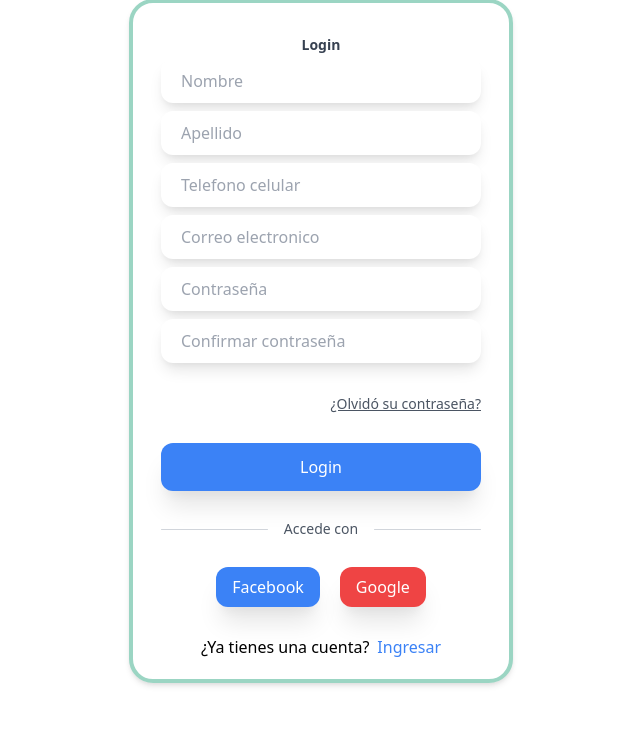
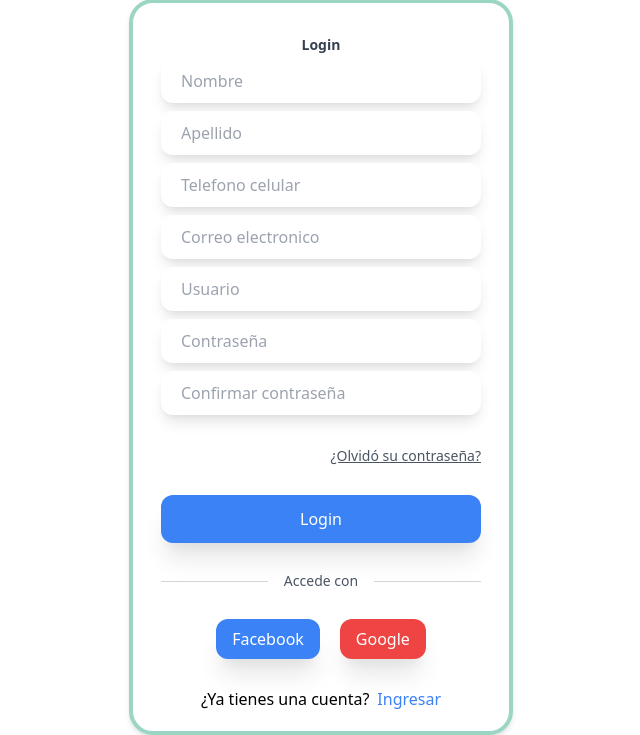
Before and after one commit to Leongon/clasevirtual, a Flask app: page /registrar in a window 1280 px wide. Shown: the part 97-832 px from the top of the page, without its empty margins (319-959 px from the left). Before the commit the page ends 783 px from the top, so only its background shows below. Run offline with Flask 2, Linux system fonts and the light colour scheme; some libraries are stand-ins or nearby versions.

Commit message:
29/10/21

```diff
--- a/app.py
+++ b/app.py
@@ -41,7 +41,7 @@ def apiListarUsuarios():
     except:
         conn.commit()
         return jsonify({'mensaje':"Error en la base de datos"})
-@app.route('/apiLogin', methods=['POST'])
+@app.route('/login', methods=['POST'])
 def apiLogin():
     try:
         sql="SELECT * FROM dbDesire.usuarios where usuario = '{0}' and pass = '{1}'".format(request.json['usuario'],request.json['pass'])
--- a/static/src/js/datos/login.js
+++ b/static/src/js/datos/login.js
@@ -30,13 +30,14 @@ function login () {
     console.log(datojson)
     axios({
         method: 'POST',
-        url: '/apiLogin',
+        url: '/login',
         data: datojson
     })
         .then(res => {
             console.log(res.data)
             if (res.data === "Bienvenido") {
                 $(".alert").html('<div class="flex items-center bg-green-50 text-center"> <svg xmlns="http://www.w3.org/2000/svg"     class="w-16 h-16 rounded-2xl p-3 border border-blue-100 text-blue-400 bg-blue-50" fill="none"     viewBox="0 0 24 24" stroke="currentColor">      <path stroke-linecap="round" stroke-linejoin="round" stroke-width="2"         d="M13 16h-1v-4h-1m1-4h.01M21 12a9 9 0 11-18 0 9 9 0 0118 0z"></path> </svg>  <div class="flex flex-col ml-3"> <div class="font-medium leading-none">'+res.data+'</div>  </div>  </div>')
+                window.location.href = "/apiListarUsuarios";
             } else {
                 $(".alert").html('<div class="flex items-center bg-red-400 text-center"> <svg xmlns="http://www.w3.org/2000/svg"     class="w-16 h-16 rounded-2xl p-3 border border-blue-100 text-blue-400 bg-blue-50" fill="none"     viewBox="0 0 24 24" stroke="currentColor">      <path stroke-linecap="round" stroke-linejoin="round" stroke-width="2"         d="M13 16h-1v-4h-1m1-4h.01M21 12a9 9 0 11-18 0 9 9 0 0118 0z"></path> </svg>  <div class="flex flex-col ml-3"> <div class="font-medium leading-none">'+res.data+'</div>  </div>  </div>')
             }
@@ -103,16 +104,21 @@ $.validator.setDefaults( {
             number: true,
             rangelength:[9,9]
          },
-          email: {
-             required: true
+          email:{
+             required: true,
+
+          },
+          Usuario:{
+            required: true,
+            minlength: 5
           },
           pass: {
              required: true,
-
+             minlength: 6,
           },
           pass_confirmar: {
             required: true,
-            minlength: 5,
+            minlength: 6,
             equalTo: "#pass"
          },
           agree: "required"
@@ -120,6 +126,10 @@ $.validator.setDefaults( {
        messages: {
         Nombre: {
             required: "Por favor llene sus Nombres",
+         },
+         Usuario: {
+            required: "Por favor llene el campo Usuario",
+            minlength:"Tu Usuario debe se mayor de 5 caracteres de longitud"
          },
          Apellido: {
             required: "Por favor llene sus Apellidos",
@@ -131,16 +141,17 @@ $.validator.setDefaults( {
           },
 
           email: {
-             required: "ingrese su usuario",
+             required: "ingrese su Correo electronico",
+             email:"Correo electronico invalido"
           },
 
           pass: {
              required: "Por favor ingresa una contraseña",
-             minlength: "Tu contraseña debe ser de no menos de 5 caracteres de longitud"
+             minlength: "Tu Contraseña debe se mayor de 6 caracteres de longitud"
           },
           pass_confirmar: {
             required: "Ingresa un password",
-            minlength: "Tu contraseña debe ser de no menos de 5 caracteres de longitud",
+            minlength: "Tu Contraseña debe se mayor de 6 caracteres de longitud",
             equalTo: "Por favor ingresa la misma contraseña de arriba"
          },
 
--- a/templates/Registrar.html
+++ b/templates/Registrar.html
@@ -110,9 +110,15 @@
                                     name="tel">
                             </div class="mt-2">
                             <div class="mt-2">
-                                <input type="text" placeholder="Correo electronico"
+                                <input type="email" placeholder="Correo electronico"
                                     class="mt-1 p-5 block w-full border-none h-11 rounded-xl shadow-lg hover:bg-blue-100 focus:bg-blue-100 focus:ring-0"
                                     name="email">
+                            </div>
+
+                            <div class="mt-2">
+                                <input type="text" placeholder="Usuario"
+                                    class="mt-1 p-5 block w-full border-none h-11 rounded-xl shadow-lg hover:bg-blue-100 focus:bg-blue-100 focus:ring-0"
+                                    name="Usuario">
                             </div>
 
                             <div class="mt-2">
```
